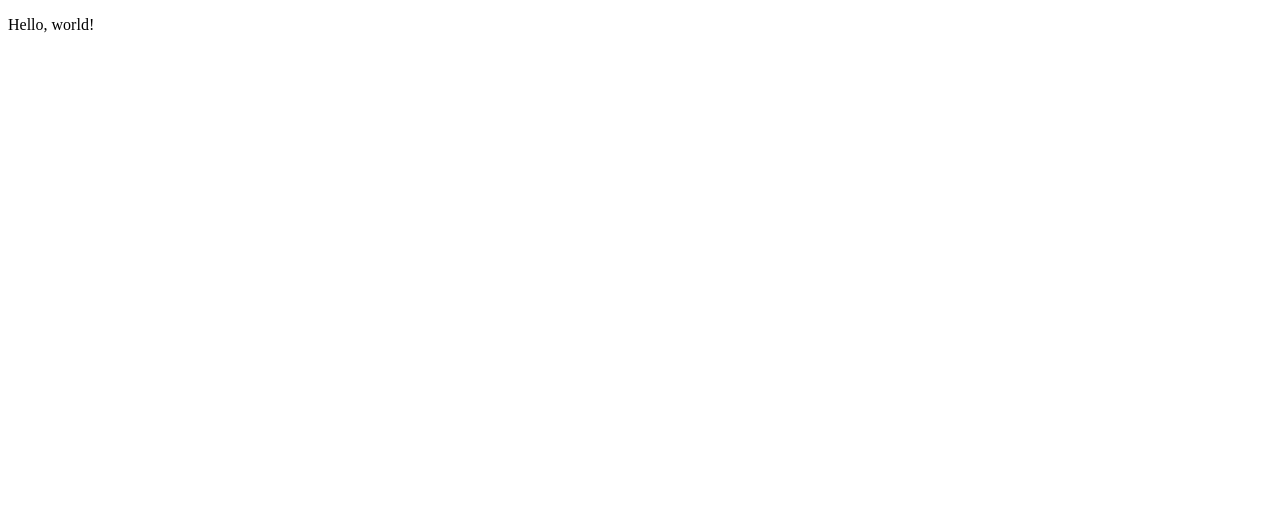
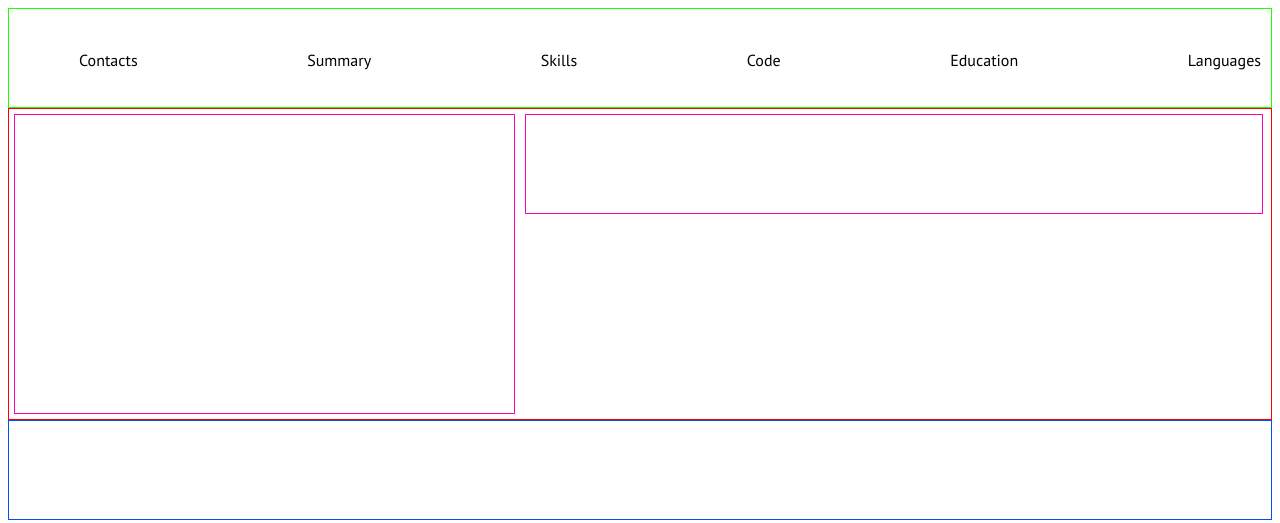
Before and after one commit to annepihova/rsschool-cv, a plain HTML site: page index.html in a window 1280 px wide. Drawn offline with Linux system fonts and the light colour scheme.

Commit message:
feat: add header

```diff
--- a/index.html
+++ b/index.html
@@ -4,9 +4,42 @@
     <meta charset="UTF-8">
     <meta http-equiv="X-UA-Compatible" content="IE=edge">
     <meta name="viewport" content="width=device-width, initial-scale=1.0">
-    <title>Document</title>
+    <link rel="preconnect" href="https://fonts.googleapis.com">
+    <link rel="preconnect" href="https://fonts.gstatic.com" crossorigin>
+    <link href="https://fonts.googleapis.com/css2?family=Bebas+Neue&family=PT+Sans&display=swap" rel="stylesheet">
+    <link rel="icon" href="assets\images\icon-1.ico">
+    <link rel="stylesheet" href="style.css">
+    <title>CV</title>
 </head>
 <body>
-    <p>Hello, world!</p>
+    <header class="header">
+        <div class="container">
+            <nav class="nav">
+                <ul class="nav-list">
+                    <li class="nav-item"><a href="#contacts" class="nav-link">Contacts</a></li>
+                    <li class="nav-item"><a href="#summary" class="nav-link b">Summary</a></li>
+                    <li class="nav-item"><a href="#skills" class="nav-link c">Skills</a></li>
+                    <li class="nav-item"><a href="#code" class="nav-link d">Code</a></li>
+                    <li class="nav-item"><a href="#education" class="nav-link e">Education</a></li>
+                    <li class="nav-item"><a href="#languages" class="nav-link f">Languages</a></li>
+                </ul>
+              </nav>
+        </div>
+    </header>
+    <main class="main">
+     <div class="container">
+      <div class="column left">
+
+      </div>
+      <div class="column right">
+
+      </div>
+     </div>
+    </main>
+    <footer class="footer">
+     <div class="container">
+
+     </div>
+    </footer>
 </body>
 </html>
--- a/style.css
+++ b/style.css
@@ -1,5 +1,87 @@
-  .relative-position {
-    position: relative;
-    top: 100px;
-    right: 50px;
-  }
+* {
+  box-sizing: border-box;
+}
+
+html {
+  scroll-behavior: smooth;
+}
+
+body{
+  font-family: 'Bebas Neue', cursive;
+  font-family: 'PT Sans', sans-serif;
+  display: flex;
+  flex-direction: column;
+  justify-content: space-between;
+}
+
+main{
+  border: 1px solid red;
+  height: auto;
+  display: inline-block;
+  padding: 5px;
+}
+
+footer{
+  border: 1px solid rgb(0, 76, 255);
+  height: 100px;
+  padding: 10px;
+}
+
+header{
+  border: 1px solid rgb(30, 255, 0);
+  height: 100px;
+  padding: 10px;
+}
+
+.container {
+  max-width: 1440px;
+  margin: 0 0;
+}
+
+.column {
+  float: left;
+  border: 1px solid rgb(255, 0, 174);
+}
+
+.left {
+  width: 40%;
+  height: 300px;
+  margin-right: 5px;
+}
+
+.right {
+  width: 59%;
+  height: 100px;
+  margin-left: 5px;
+}
+
+.nav-list {
+  display: flex;
+  justify-content: space-between;
+  align-items: center;
+  list-style: none;
+}
+
+.nav-link {
+  padding: 0 20px;
+  line-height: 50px;
+  text-decoration: none;
+  color: black;
+}
+
+a:after {
+	display: block;
+	position: relative;
+  left: 15px;
+  bottom: 10px;
+	width: 0;
+	height: 1px;
+	background-color: black;
+	content: "";
+	transition: width 0.4s ease-out;
+}
+
+a:hover:after,
+a:focus:after {
+	width: 85%;
+}
```
Also changed, not shown: assets/images/icon-1.ico (added), assets/images/photo_2022-12-17_18-21-30.jpg (added), assets/images/rs_school_js.svg (added).
